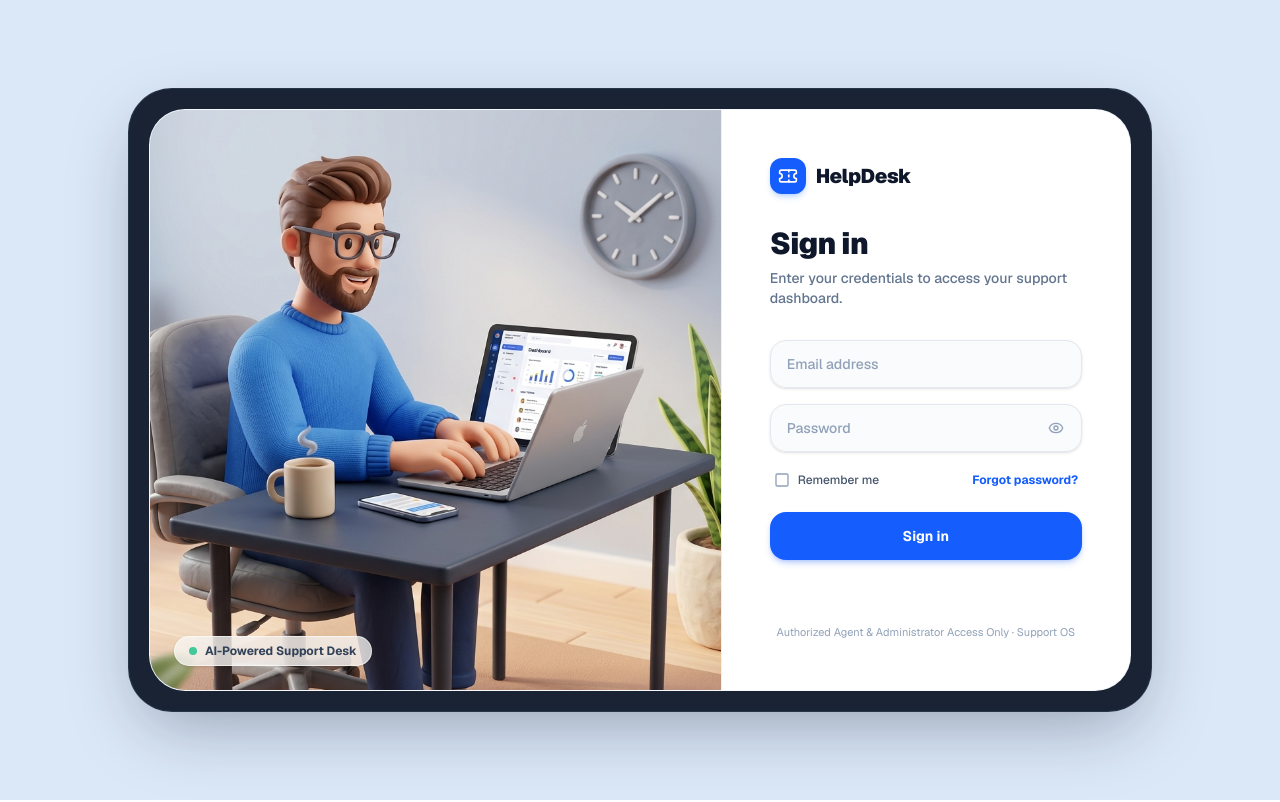
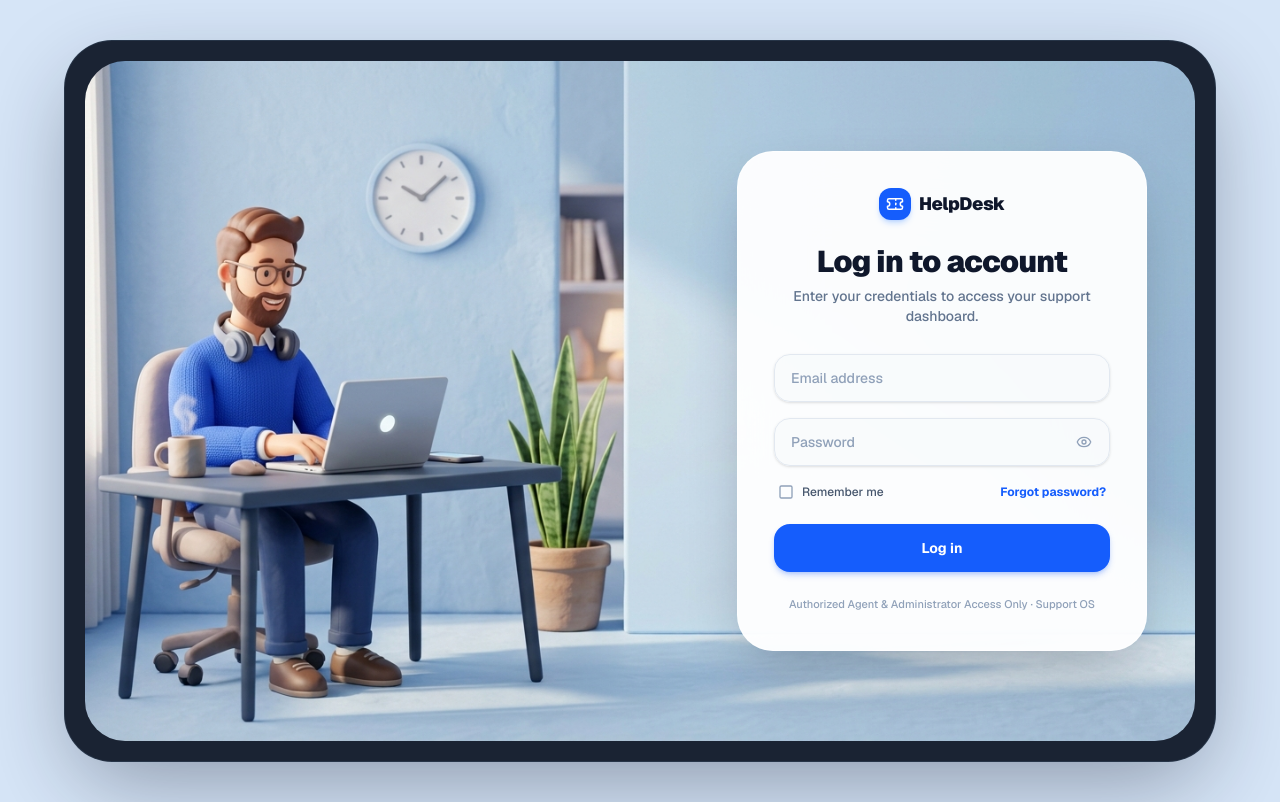
Before and after one commit to ganesh-kumbhar01/ticket-management-system, a Next.js app: page /login in a window 1280 px wide. Built offline with nearby package versions, Linux system fonts and the light colour scheme.

Commit message:
Enhance login page with full-canvas 3D backdrop and floating card UI matching reference layout

```diff
--- a/src/app/login/page.tsx
+++ b/src/app/login/page.tsx
@@ -7,7 +7,7 @@ import Image from 'next/image';
 import { useForm } from 'react-hook-form';
 import { zodResolver } from '@hookform/resolvers/zod';
 import { z } from 'zod';
-import { Loader2, Mail, Lock, Eye, EyeOff, CheckSquare, Square, Ticket, AlertCircle } from 'lucide-react';
+import { Loader2, Eye, EyeOff, CheckSquare, Square, Ticket, AlertCircle } from 'lucide-react';
 
 const loginSchema = z.object({
   email: z.string().min(1, 'Email is required').email('Invalid email address'),
@@ -69,67 +69,53 @@ export default function LoginPage() {
   };
 
   return (
-    <main className="min-h-screen w-full bg-[#dbe8f7] dark:bg-slate-950 flex items-center justify-center p-3 sm:p-6 lg:p-10 font-sans">
-      {/* Outer Device Tablet Frame matching reference UI/UX */}
-      <div className="w-full max-w-5xl bg-[#1a2333] p-3 sm:p-4 md:p-5 rounded-[36px] sm:rounded-[44px] shadow-[0_25px_70px_-15px_rgba(15,23,42,0.35)] border border-slate-700/60 transition-all duration-300">
+    <main className="min-h-screen w-full bg-[#d6e5f7] dark:bg-slate-950 flex items-center justify-center p-3 sm:p-6 lg:p-10 font-sans">
+      {/* Outer Tablet Frame Matching Exact Reference UI/UX */}
+      <div className="relative w-full max-w-6xl bg-[#1a2333] p-3 sm:p-4 md:p-5 rounded-[36px] sm:rounded-[48px] shadow-[0_30px_90px_-15px_rgba(15,23,42,0.4)] border border-slate-700/60 overflow-hidden">
 
-        {/* Main Split Window Container */}
-        <div className="grid grid-cols-1 lg:grid-cols-12 rounded-[28px] sm:rounded-[36px] overflow-hidden bg-[#ebf3fc] dark:bg-slate-900 border border-white/50 dark:border-slate-800 shadow-inner">
+        {/* Full Display Screen Canvas */}
+        <div className="relative w-full min-h-[580px] sm:min-h-[640px] lg:min-h-[680px] rounded-[28px] sm:rounded-[40px] overflow-hidden shadow-inner flex items-center justify-center lg:justify-end p-4 sm:p-8 lg:p-12">
 
-          {/* Left Panel: 3D Illustration Canvas (Matched to Theme) */}
-          <div className="lg:col-span-7 bg-[#d9e8f8] dark:bg-slate-900/90 relative min-h-[260px] sm:min-h-[380px] lg:min-h-[580px] flex items-center justify-center overflow-hidden border-b lg:border-b-0 lg:border-r border-white/40 dark:border-slate-800/80">
-
-            {/* Ambient Backlight Glow */}
-            <div className="absolute top-1/4 left-1/4 w-72 h-72 bg-blue-400/20 dark:bg-blue-600/10 rounded-full blur-3xl pointer-events-none" />
-            <div className="absolute bottom-1/4 right-1/4 w-72 h-72 bg-indigo-400/20 dark:bg-indigo-600/10 rounded-full blur-3xl pointer-events-none" />
-
-            {/* 3D Character Illustration */}
-            <div className="relative w-full h-full min-h-[260px] sm:min-h-[380px] lg:min-h-[580px]">
+          {/* Full Screen 3D Workspace Scene Background */}
           <Image
-                src="/login_illustration.jpg"
-                alt="HelpDesk Support Specialist Workspace"
+            src="/login_scene_bg.jpg"
+            alt="Support Specialist Workspace Scene"
             fill
             priority
-                className="object-cover object-center scale-[1.02] hover:scale-105 transition-transform duration-700 ease-out"
-                sizes="(max-width: 1024px) 100vw, 60vw"
+            className="object-cover object-left md:object-center select-none pointer-events-none"
+            sizes="(max-width: 1280px) 100vw, 1200px"
           />
+
+          {/* Subtle Ambient Vignette & Shadow Overlay */}
+          <div className="absolute inset-0 bg-gradient-to-t from-slate-900/20 via-transparent to-transparent lg:hidden pointer-events-none" />
+
+          {/* Floating Sign-In Card (Exact Replica of Reference Design with Blue Theme) */}
+          <div className="relative z-10 w-full max-w-[410px] bg-white/95 dark:bg-slate-900/95 backdrop-blur-2xl rounded-[32px] sm:rounded-[36px] p-7 sm:p-9 shadow-[0_25px_60px_-15px_rgba(15,23,42,0.3)] border border-white/60 dark:border-slate-800/80 flex flex-col justify-between animate-in fade-in zoom-in-95 duration-300">
+
+            <div>
+              {/* Brand Logo Header */}
+              <div className="flex items-center justify-center gap-2 mb-6">
+                <div className="w-8 h-8 bg-blue-600 rounded-xl flex items-center justify-center shadow-md shadow-blue-500/25">
+                  <Ticket className="w-4.5 h-4.5 text-white" />
                 </div>
-
-            {/* Subtle Pill Watermark / Tag */}
-            <div className="absolute bottom-4 left-4 sm:bottom-6 sm:left-6 z-10">
-              <div className="flex items-center gap-2 px-3.5 py-1.5 bg-white/70 dark:bg-slate-900/70 backdrop-blur-xl rounded-full border border-white/60 dark:border-slate-700/60 shadow-sm text-xs font-bold text-slate-700 dark:text-slate-200">
-                <span className="w-2 h-2 rounded-full bg-emerald-500 animate-pulse" />
-                <span>AI-Powered Support Desk</span>
-              </div>
-            </div>
-          </div>
-
-          {/* Right Panel: Clean Login Form */}
-          <div className="lg:col-span-5 bg-white dark:bg-slate-900 p-6 sm:p-10 md:p-12 flex flex-col justify-between min-h-[500px]">
-
-            {/* Logo Brand Header */}
-            <div>
-              <div className="flex items-center gap-2.5 mb-8">
-                <div className="w-9 h-9 bg-blue-600 rounded-xl flex items-center justify-center shadow-md shadow-blue-500/25">
-                  <Ticket className="w-5 h-5 text-white" />
-                </div>
-                <span className="text-xl font-black text-slate-900 dark:text-white tracking-tight">
+                <span className="text-lg font-black text-slate-900 dark:text-white tracking-tight">
                   HelpDesk
                 </span>
               </div>
 
-              <div className="space-y-1.5 mb-8">
+              {/* Title & Subtitle */}
+              <div className="text-center space-y-1.5 mb-7">
                 <h1 className="text-2xl sm:text-3xl font-black text-slate-900 dark:text-white tracking-tight">
-                  Sign in
+                  Log in to account
                 </h1>
                 <p className="text-xs sm:text-sm text-slate-500 dark:text-slate-400 font-medium">
                   Enter your credentials to access your support dashboard.
                 </p>
               </div>
 
-              {/* Error Message Alert */}
+              {/* Error Alert */}
               {error && (
-                <div className="mb-6 p-3.5 bg-rose-50 dark:bg-rose-950/40 border border-rose-200 dark:border-rose-800/50 rounded-2xl flex items-start gap-3 animate-in fade-in duration-200">
+                <div className="mb-5 p-3.5 bg-rose-50 dark:bg-rose-950/40 border border-rose-200 dark:border-rose-800/50 rounded-2xl flex items-start gap-3 animate-in fade-in duration-200">
                   <AlertCircle className="w-4 h-4 text-rose-600 dark:text-rose-400 shrink-0 mt-0.5" />
                   <p className="text-xs font-semibold text-rose-700 dark:text-rose-300 leading-relaxed">
                     {error}
@@ -137,11 +123,10 @@ export default function LoginPage() {
                 </div>
               )}
 
-              {/* Login Form */}
+              {/* Form Inputs */}
               <form onSubmit={handleSubmit(onSubmit)} className="space-y-4" noValidate>
-                {/* Email Field */}
+                {/* Email Address Input */}
                 <div>
-                  <div className="relative">
                   <input
                     id="email"
                     type="email"
@@ -153,13 +138,12 @@ export default function LoginPage() {
                     } rounded-2xl text-sm font-medium focus:outline-none focus:ring-4 transition-all text-slate-900 dark:text-white placeholder:text-slate-400 shadow-sm`}
                     placeholder="Email address"
                   />
-                  </div>
                   {errors.email && (
                     <p className="text-rose-500 text-[11px] font-bold mt-1.5 ml-2">{errors.email.message}</p>
                   )}
                 </div>
 
-                {/* Password Field */}
+                {/* Password Input with Show/Hide Toggle */}
                 <div>
                   <div className="relative">
                     <input
@@ -188,7 +172,7 @@ export default function LoginPage() {
                 </div>
 
                 {/* Remember Me & Forgot Password Row */}
-                <div className="flex items-center justify-between pt-1 px-1 text-xs">
+                <div className="flex items-center justify-between pt-0.5 px-1 text-xs">
                   <button
                     type="button"
                     onClick={() => setValue('rememberMe', !rememberMe, { shouldValidate: true })}
@@ -210,7 +194,7 @@ export default function LoginPage() {
                   </Link>
                 </div>
 
-                {/* Submit Action Button (Clean Solid Theme) */}
+                {/* Submit Action Button */}
                 <div className="pt-2">
                   <button
                     type="submit"
@@ -223,16 +207,16 @@ export default function LoginPage() {
                         <span>Signing in...</span>
                       </>
                     ) : (
-                      <span>Sign in</span>
+                      <span>Log in</span>
                     )}
                   </button>
                 </div>
               </form>
             </div>
 
-            {/* Bottom Compliance & Security Note */}
-            <div className="pt-8 text-center">
-              <p className="text-[11px] text-slate-400 dark:text-slate-500 leading-relaxed max-w-xs mx-auto">
+            {/* Bottom Compliance & Access Note */}
+            <div className="pt-6 text-center">
+              <p className="text-[11px] text-slate-400 dark:text-slate-500 leading-relaxed font-medium">
                 Authorized Agent & Administrator Access Only · Support OS
               </p>
             </div>
```
Also changed, not shown: public/login_scene_bg.jpg (added). Lines whose indentation alone changed are shown as unchanged.
